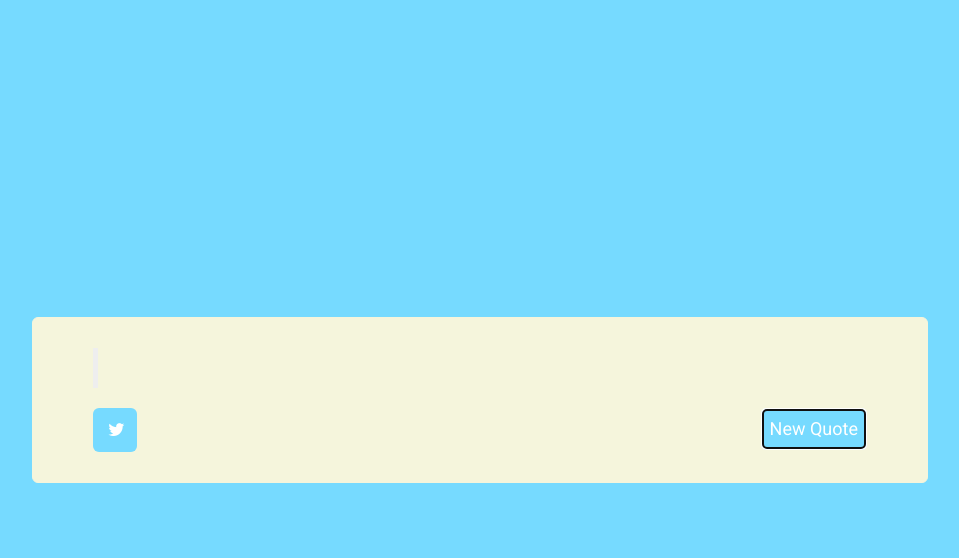
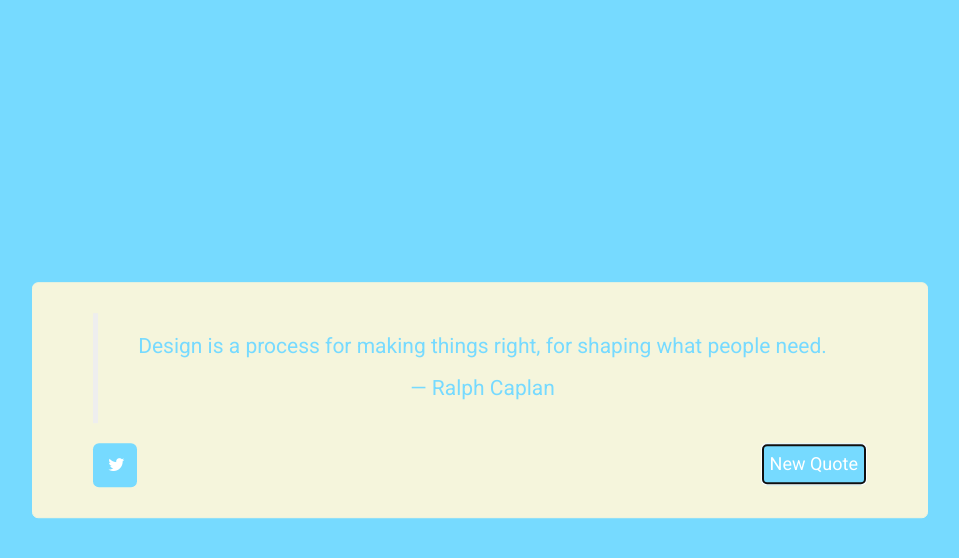
Before and after one commit to jadlao/randomQuote, a plain HTML site: page index.html in a window 1280 px wide. Both pictures are taken after a click on the button "New Quote". Shown: the whole page, without its empty margins (160-1119 px from the left). Drawn offline with nearby package versions, Linux system fonts and the light colour scheme; no server answers.

Commit message:
removed getjson

```diff
--- a/index.html
+++ b/index.html
@@ -13,7 +13,7 @@
 <body>
     <div class="container-fluid wrapper">
         <div class="quotebox jumbotron">
-            <blockquote id="quote" class="text-center"></blockquote>
+            <blockquote id="quote" class="text-center"><p>Design is a process for making things right, for shaping what people need.</p><p>&mdash; Ralph Caplan</p></blockquote>
 
             <a href=""><button type="submit" class="social btn btn-lg btn-primary"><i class="fa fa-twitter"></i></button></a>
 
--- a/js/script.js
+++ b/js/script.js
@@ -1,18 +1,13 @@
 $(document).ready(function(){
-    // Initial quote on page load
-    $.ajaxSetup({ cache: false});
-    $.getJSON('https://crossorigin.me/http://quotesondesign.com/wp-json/posts?filter[orderby]=rand&filter[posts_per_page]=1',
-    function(firstQuote){
-        $('#quote').append(firstQuote[0].content + '<p>&mdash; ' + firstQuote[0].title + '</p>');
-    });
 
+    // Generate random quote on clicking button
     $('#quoteBtn').on('click', function(e){
         e.preventDefault();
 
         // Call Design Quotes API
         $.ajax({
             dataType: 'json',
-            url: 'https://crossorigin.me/http://quotesondesign.com/wp-json/posts?filter[orderby]=rand&filter[posts_per_page]=1',
+            url: 'http://quotesondesign.com/wp-json/posts?filter[orderby]=rand&filter[posts_per_page]=1',
             success: function(response){
                 //console.log('responded', response);
                 // empty quote box when clicked
@@ -33,7 +28,6 @@ $(document).ready(function(){
     });
 });
 
-// blocked loading content
 // quote marks css
 // social button share
 // background color change with fade animation
```
